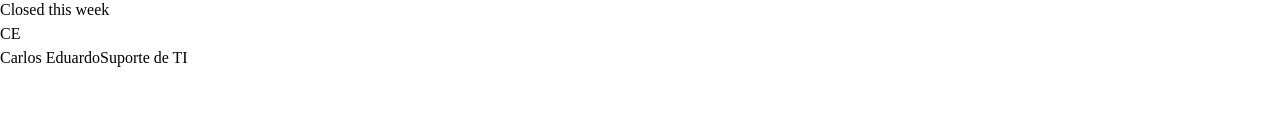
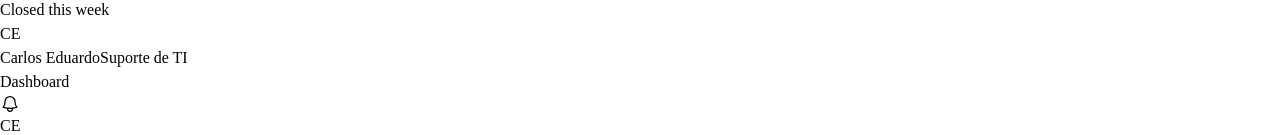
Before and after one commit to carloscabral656/support-center, a React (Vite) app in the folder apps/support-center-front-end/: page / in a window 1280 px wide. Shown: the part 726-861 px from the top of the page. Before the commit the page ends 800 px from the top, so only its background shows below. Built offline with nearby package versions, Linux system fonts and the light colour scheme.

Commit message:
feat: new Dashboard page

```diff
--- a/apps/support-center-front-end/src/app/app.tsx
+++ b/apps/support-center-front-end/src/app/app.tsx
@@ -1,9 +1,11 @@
 import { SideNav } from './shared/components/ui/sidenav/SideNav';
+import { DashboardPage } from './slicies/dashboard/page/DashboardPage';
 
 export function App() {
   return (
-    <div className="w-screen h-screen font-sans">
+    <div className="flex w-screen h-screen font-sans">
       <SideNav />
+      <DashboardPage />
     </div>
   );
 }
--- a/apps/support-center-front-end/src/app/shared/components/ui/sidenav/SideNav.tsx
+++ b/apps/support-center-front-end/src/app/shared/components/ui/sidenav/SideNav.tsx
@@ -51,7 +51,7 @@ export const SideNav = () => {
   ];
 
   return (
-    <aside className="w-60 h-full flex flex-col bg-[#F4F5F7]">
+    <aside className="w-1/6 h-full flex flex-col bg-[#F4F5F7]">
       <div className="p-3">
         <img src="support-center-logo.png" alt="Logo do Support Center" />
       </div>
--- /dev/null
+++ b/apps/support-center-front-end/src/app/slicies/dashboard/page/DashboardPage.tsx
@@ -0,0 +1,17 @@
+import { HiOutlineBell } from 'react-icons/hi2';
+import { UserIconComponent } from '../../../shared/components/ui/UserIconComponent';
+
+export const DashboardPage = () => {
+  return (
+    <div className="w-5/6 h-full">
+      <div className="w-full border-b border-ink-150 flex p-4">
+        <div className="grow flex items-center font-bold">Dashboard</div>
+
+        <div className="m-auto grow-0 shrink flex items-center gap-4">
+          <HiOutlineBell size={20} />
+          <UserIconComponent userName="Carlos Eduardo" />
+        </div>
+      </div>
+    </div>
+  );
+};
```
